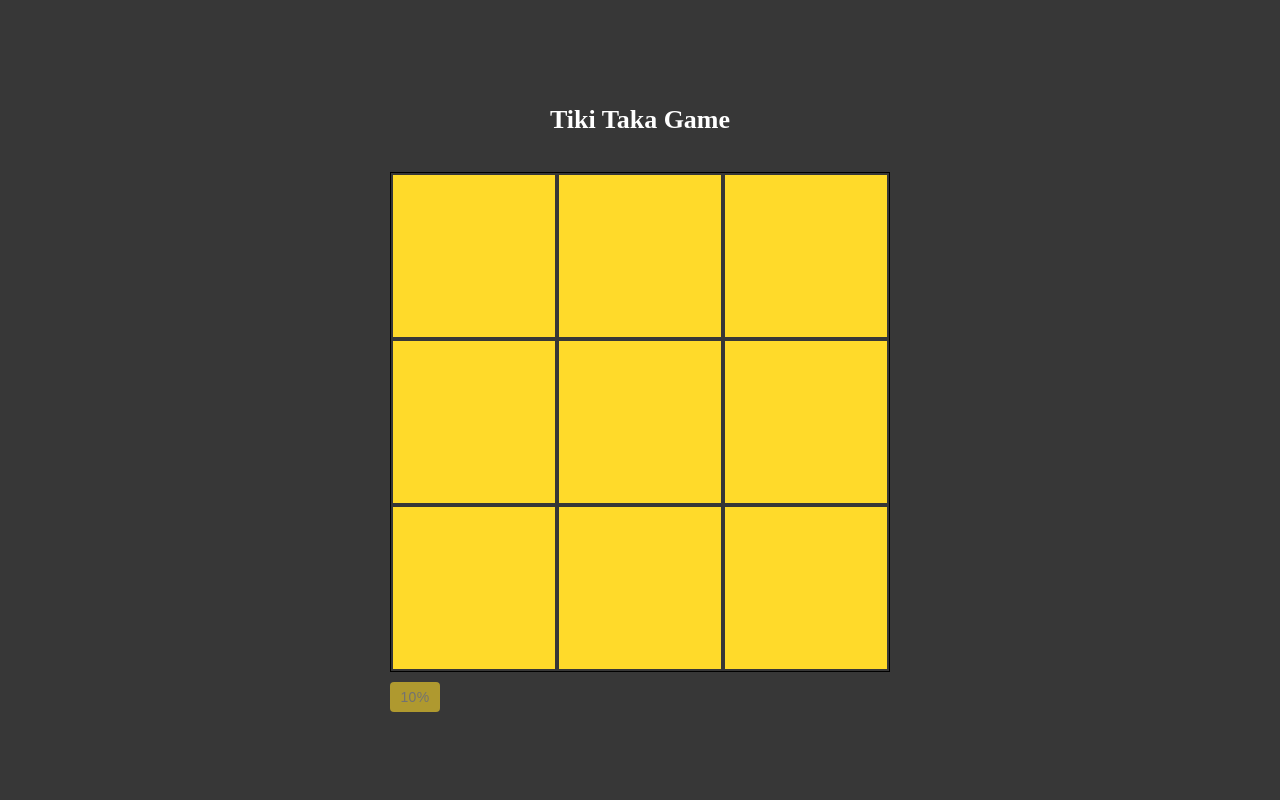
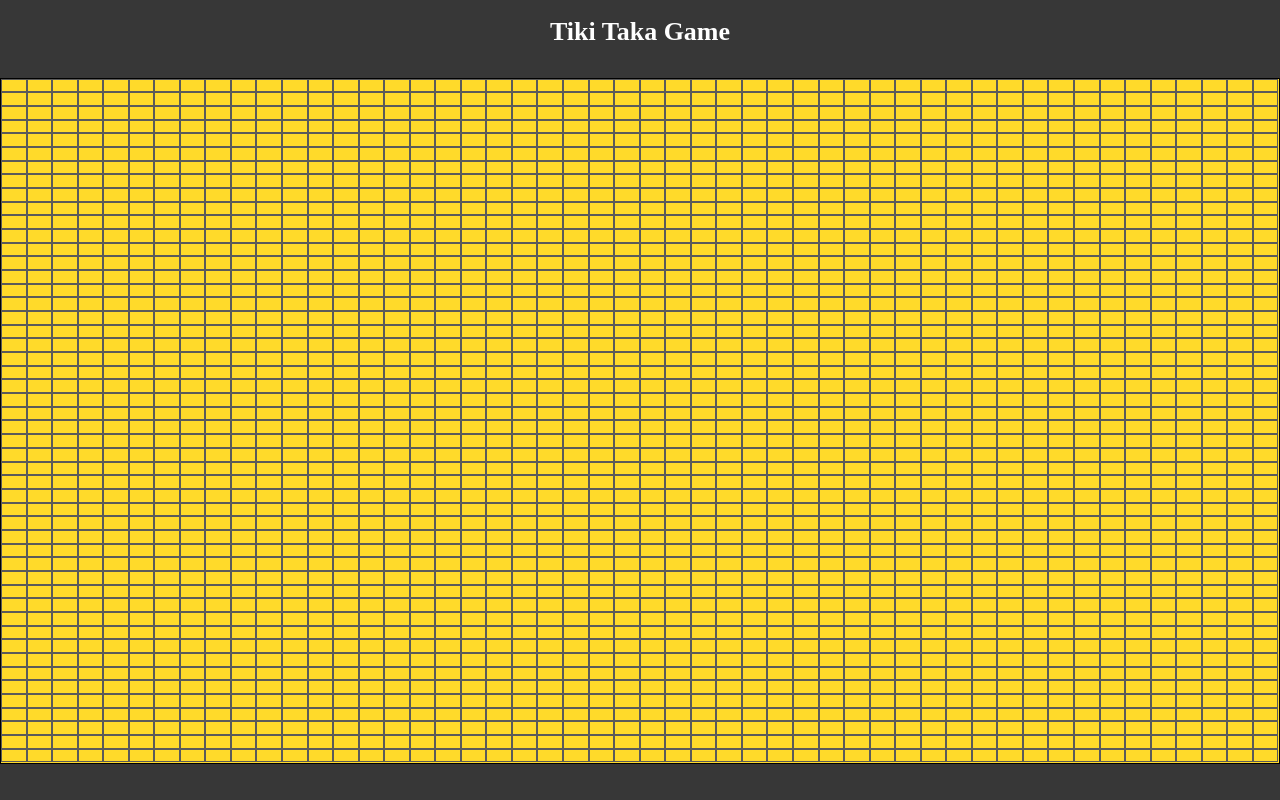
Before and after one commit to ChiccoMosheSerby/tiktaka, a React (Create React App) app: page / in a window 1280 px wide. Both pictures are taken after a click on the button "START". Built offline with nearby package versions, Linux system fonts and the light colour scheme.

Commit message:
multi board extended version, updated reducer, board,squares, handlers,styles and logic for 50 X 50 game board

```diff
--- a/src/components/Board/Board.jsx
+++ b/src/components/Board/Board.jsx
@@ -1,16 +1,28 @@
 import React from "react";
+import { directionsValues } from "../../constants";
 import Square from "../Square/Square";
 import { StyledBoard } from "./Board.style";
 
-const Board = ({ squares, onSquareClick }) => {
-
-  return (
-      <StyledBoard>
-        {squares?.map((singleSquare, idx) => (
-          <Square val={singleSquare} key={idx} onSquareClick={() => onSquareClick(idx)} />
-        ))}
-      </StyledBoard>
-  );
+const Board = ({ squares, onSquareClick, firstClick }) => {
+  const renderBoard = () =>
+    squares?.map((singleSquare, idx) => {
+      let isClickable = false;
+      directionsValues.forEach((value) => {
+        if (squares[idx + value]) {
+          isClickable = true;
+        }
+      });
+      return (
+        <Square
+          val={singleSquare}
+          key={idx}
+          position={idx}
+          onSquareClick={() => onSquareClick(idx)}
+          clickable={firstClick || isClickable}
+        />
+      );
+    });
+  return <StyledBoard>{renderBoard()}</StyledBoard>;
 };
 
 export default Board;
--- a/src/components/Board/Board.style.js
+++ b/src/components/Board/Board.style.js
@@ -2,7 +2,7 @@ import styled from 'styled-components';
 
 export const StyledBoard = styled.div`
   width: 100%;
-  max-height: 500px;
+  max-height: 800px;
   height: 100%;
   background-color: var(--mainColor);
   border: 1px solid black;
--- a/src/components/Button/css.css
+++ b/src/components/Button/css.css
@@ -1,3 +1,3 @@
 .a{
-    color: #ccb026;
+    color: #5a5a5a;
 }
--- a/src/components/Game/Game.jsx
+++ b/src/components/Game/Game.jsx
@@ -7,7 +7,7 @@ import { useGameReducer } from "../../reducers/gameReducer";
 
 const Game = () => {
   const [state, dispatch, reducerTypes] = useGameReducer();
-  const { board, winner, isDraw, progressBarWidth } = state;
+  const { board, winner, isDraw, progressBarWidth,firstClick } = state;
   useEffect(() => {
     dispatch({
       type: reducerTypes.CHECK_WINNER,
@@ -41,7 +41,7 @@ const Game = () => {
   return (
     <FlexContainer>
       <GameHeadMsg msg={headMsg} />
-      <Board squares={board} onSquareClick={onSquareClick} />
+      <Board squares={board} onSquareClick={onSquareClick} firstClick={firstClick}/>
       <RestartBtn
         progressBarWidth={progressBarWidth}
         restartGame={restartGame}
--- a/src/components/Game/Game.style.js
+++ b/src/components/Game/Game.style.js
@@ -7,6 +7,6 @@ export const FlexContainer = styled.div`
   align-items: center;
   width: 100%;
   height: 100%;
-  max-width: 500px;
+  /* max-width: 800px; */
 
 `;
--- a/src/components/Game/RestartBtn.jsx
+++ b/src/components/Game/RestartBtn.jsx
@@ -11,14 +11,8 @@ const RestartBtn = ({ progressBarWidth, restartGame, isDraw, winner }) => {
   ) : (
     <Button
       onClick={() => {}}
-      val={`${progressBarWidth}%`}
-      extraStyling={{
-        height: "30px",
-        marginTop: "10px",
-        width: `${progressBarWidth}%`,
-        alignSelf: "flex-start",
-        opacity:'.6'
-      }}
+      val={``}
+      extraStyling={{ height: "30px", marginTop: "10px", opacity: 0 }}
     />
   );
 };
--- a/src/components/Square/Square.jsx
+++ b/src/components/Square/Square.jsx
@@ -1,10 +1,12 @@
 import React  from "react";
 import { StyledSquare } from "./Square.style";
 
-const Square = ({ val = 'X', onSquareClick = ()=>{}, disabled= false }) => {
+const Square = ({ val = 'X', onSquareClick = ()=>{}, clickable= false }) => {
   const color = val === 'X' ? 'red' : 'blue';
+  const clickHandler = !clickable ? ()=>{} : onSquareClick;
+
   return (
-    <StyledSquare color={color} onClick={onSquareClick} disabled={disabled}>
+    <StyledSquare color={color} onClick={clickHandler} disabled={!clickable}>
       {val}
     </StyledSquare>
   );
--- a/src/components/Square/Square.style.js
+++ b/src/components/Square/Square.style.js
@@ -1,15 +1,17 @@
 import styled, { css } from "styled-components";
 
 export const StyledSquare = styled.div`
-  flex: 33.3%;
-  height: 33.3%;
-  border: 2px solid #373737;
+  width: 2%;
+  height: 2%;
+  height: calc(1 / 2500);
+  border: 1px solid #5a5a5a;
   cursor: pointer;
   display: flex;
   flex-direction: column;
   justify-content: center;
   align-items: center;
-  font-size: 30px;
+  font-size: 12px;
+  font-weight: bold;
   color: ${(props) => props.color};
   font-family: Arial, Helvetica, sans-serif;
   outline: none;
--- a/src/constants.js
+++ b/src/constants.js
@@ -9,3 +9,5 @@ export const Patterns = [
     [2, 4, 6],
   ];
 export const initial3x3BoardState =Array(9).fill(null);
+export const initial50X50BoardState =Array(2500).fill(null);
+export const directionsValues = [1, -1, 50, -50, 51, -51, 49, -49];
--- a/src/reducers/gameReducer.js
+++ b/src/reducers/gameReducer.js
@@ -1,6 +1,6 @@
 import { useReducer } from "react";
-import { initial3x3BoardState } from "../constants";
-import { calculateWinner, checkIsDraw } from "../utils";
+import { initial3x3BoardState, initial50X50BoardState } from "../constants";
+import { calculateMultiWinner, calculateWinner, checkIsDraw } from "../utils";
 
 export const reducerTypes = {
   ON_SQUARE_CLICK: "onSquareClick",
@@ -10,16 +10,18 @@ export const reducerTypes = {
   CHECK_DRAW: "checkDraw",
 };
 const initialState = {
-  board: initial3x3BoardState,
+  board: initial50X50BoardState,
   xNext: true,
   winner: null,
   isDraw: false,
   progressBarWidth: 0,
+  lastPositionClicked: null,
+  firstClick: true,
 };
 
 const reducer = (state, action) => {
   const { type, payload } = action;
-  const { board, winner, xNext,  progressBarWidth } = state;
+  const { board, winner, xNext, progressBarWidth,lastPositionClicked } = state;
   const {
     ON_SQUARE_CLICK,
     RESTART_GAME,
@@ -33,13 +35,19 @@ const reducer = (state, action) => {
         return { ...state };
       }
       updatedBoard[payload.position] = xNext ? "X" : "O";
-      return { ...state, board: updatedBoard, xNext: !xNext };
+      return {
+        ...state,
+        firstClick : false,
+        board: updatedBoard,
+        xNext: !xNext,
+        lastPositionClicked: payload.position,
+      };
     }
     case RESTART_GAME: {
       return { ...initialState };
     }
     case CHECK_WINNER: {
-      const therIsWinner = calculateWinner(board);
+      const therIsWinner = calculateMultiWinner(board,lastPositionClicked);
       if (!!therIsWinner) {
         return {
           ...state,
@@ -50,7 +58,7 @@ const reducer = (state, action) => {
         if (draw) {
           return { ...state, isDraw: true };
         } else {
-          return { ...state, progressBarWidth: progressBarWidth + 10 };
+          return { ...state, progressBarWidth: progressBarWidth + 0.0004 };
         }
       }
     }
@@ -58,7 +66,7 @@ const reducer = (state, action) => {
       const draw = !winner ? checkIsDraw(board) : false;
       return { ...state, isDraw: draw };
     }
-     default :{
+    default: {
       throw new Error(`useGameReducer ERROR: Unhandled type: ${action.type}`);
     }
   }
--- a/src/utils.js
+++ b/src/utils.js
@@ -1,6 +1,6 @@
-import { Patterns } from "./constants";
+import { directionsValues, Patterns } from "./constants";
 
-export function calculateWinner(squares =[]) {
+export function calculateWinner(squares = []) {
   let allIsFilled = true;
   for (let i = 0; i < Patterns.length; i++) {
     const [a, b, c] = Patterns[i];
@@ -13,7 +13,44 @@ export function calculateWinner(squares =[]) {
   }
   return allIsFilled ? false : null;
 }
-export function checkIsDraw(squares =[]) {
+
+const isWin = (ArrArrs) => {
+  for (let i = 0; i < ArrArrs.length; i++) {
+    if (ArrArrs[i] === 4) {
+      return true;
+    }
+  }
+  return false;
+};
+
+export function calculateMultiWinner(squares, position) {
+  const player = squares[position] ? squares[position] : "none";
+  let directionValidationArrs = Array(directionsValues.length).fill(0);
+  directionsValues.forEach((value, idx) => {
+    for (let i = 1; i < 5; i++) {
+      if (
+        typeof squares[position + i * value] !== "undefined" &&
+        squares[position + i * value] === player
+      ) {
+        directionValidationArrs[idx]++;
+      } else {
+        directionValidationArrs[idx] = 0;
+      }
+    }
+  });
+  return isWin(directionValidationArrs) ? player : null;
+}
+
+export const checkIsClickable = (squares , idx ) => {
+  directionsValues.forEach((value) => {
+    if (squares[idx + value]) {
+      return true;
+    }
+  });
+  return false;
+};
+
+export function checkIsDraw(squares = []) {
   let draw = true;
   for (let i = 0; i < squares.length; i++) {
     if (!squares[i]) {
```
